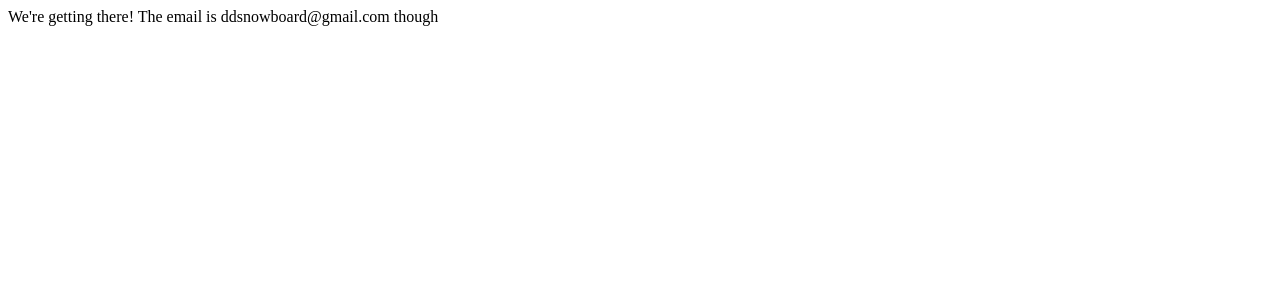
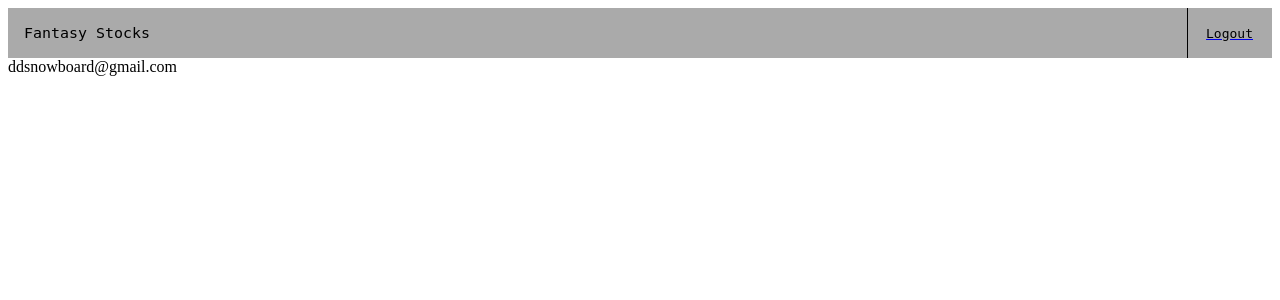
Before and after one commit to ddsnowboard/FantasyStocks, a Django app: page /stocks/dashboard/ in a window 1280 px wide. Shown: the top 300 px of the page. Run offline with Django 3.2, Linux system fonts and the light colour scheme; a user stored in the database is signed in.

Commit message:
Start on dashboard.
I need to do some more stuff on logging in, and the login_required
decorator is still not working, but y'know. We're getting there.

```diff
--- a/fantasyStocks/fantasyStocks/settings.py
+++ b/fantasyStocks/fantasyStocks/settings.py
@@ -9,9 +9,9 @@ https://docs.djangoproject.com/en/1.8/topics/settings/
 For the full list of settings and their values, see
 https://docs.djangoproject.com/en/1.8/ref/settings/
 """
-from django.core.urlresolvers import reverse_lazy
 # Build paths inside the project like this: os.path.join(BASE_DIR, ...)
 import os
+from django.core.urlresolvers import reverse_lazy
 
 BASE_DIR = os.path.dirname(os.path.dirname(os.path.abspath(__file__)))
 
--- a/fantasyStocks/fantasyStocks/urls.py
+++ b/fantasyStocks/fantasyStocks/urls.py
@@ -23,6 +23,6 @@ from django.core.urlresolvers import reverse_lazy
 
 urlpatterns = static(settings.STATIC_URL) + [
         url(r'^admin/', include(admin.site.urls), name="admin"),
-        url(r"^stocks/", include(stockUrls)),
-        url(r'$^', RedirectView.as_view(url="stocks/", permanent=True), name="redirect")
+        url(r"^stocks/", include(stockUrls), name="stocks"),
+        url(r"^$", RedirectView.as_view(url="stocks/", permanent=True), name="redirect")
         ]
--- a/fantasyStocks/stocks/stockUrls.py
+++ b/fantasyStocks/stocks/stockUrls.py
@@ -7,7 +7,7 @@ urlpatterns = [
             url("^instructions/$", views.instructions, name="instructions"),
             url("^auth/", include('django.contrib.auth.urls'), name="login"),
             url("^$", views.index, name="home"),
-            url("^dashboard/", views.dashboard, name="dashboard"),
+            url("^dashboard/$", views.dashboard, name="dashboard"),
         ]
 
 
--- a/fantasyStocks/stocks/templates/base.html
+++ b/fantasyStocks/stocks/templates/base.html
@@ -15,11 +15,11 @@
                 </td>
                 <td style="padding-bottom: 0; padding-top: 0">
                     <div class="rightnavbutton">
-                         <a href="{% url "instructions" %}">
+                        <a href="{% block rightLink %}{% url "instructions" %}{% endblock %}">
                             <table style="height: 100%">
                                 <tr>
                                     <td style="width: inherit; color: black;">
-                                        {% block rightbutton %}How it Works{% endblock %}
+                                        {% block rightButton %}How it Works{% endblock %}
                                     </td>
                                 </tr>
                             </table>
--- /dev/null
+++ b/fantasyStocks/stocks/templates/dashboard.html
@@ -0,0 +1,9 @@
+{% extends "base.html" %}
+
+{% block title %}Dashboard{% endblock %}
+{% block rightLink %}{% url "logout" %}{% endblock %}
+{% block rightButton %}Logout{% endblock %}
+
+{% block content %}
+{{ email }}
+{% endblock %}
--- a/fantasyStocks/stocks/views.py
+++ b/fantasyStocks/stocks/views.py
@@ -9,7 +9,7 @@ from django.contrib.auth.decorators import login_required
 
 @login_required
 def dashboard(request):
-    return HttpResponse("We're getting there! The email is {} though".format(request.user.email))
+    return render(request, "dashboard.html", {"email" : request.user.email})
 # Create your views here.
 def index(request):
     # If you're already logged in...
```
Also changed, not shown: fantasyStocks/db.sqlite3.
